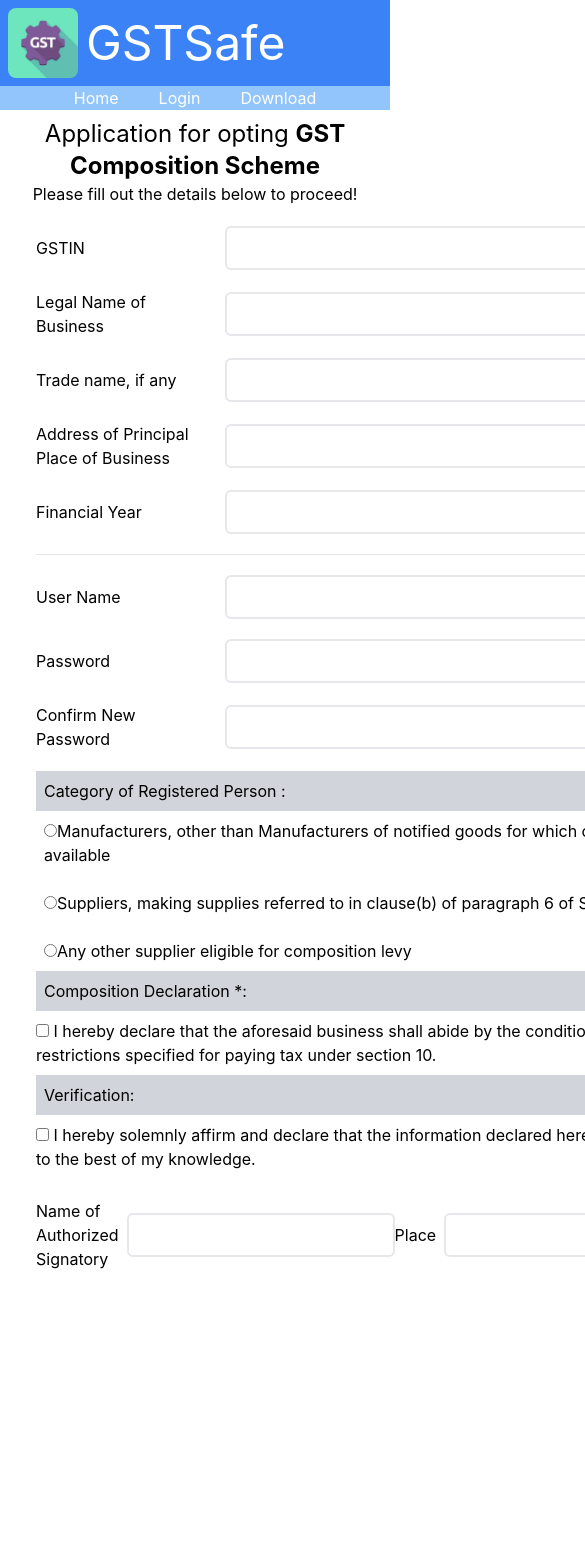
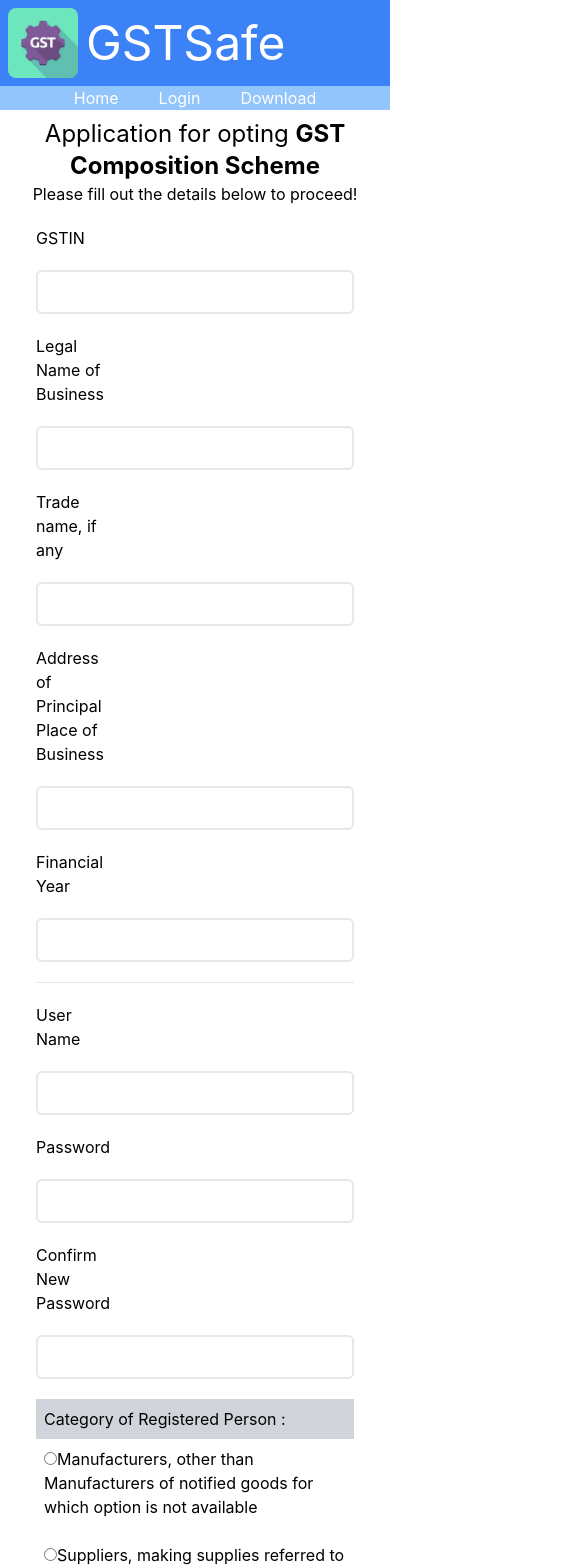
Before and after one commit to MohammedRiyazF/gstfiling_app, a React (Create React App) app: page /returns/gst_cmp_02/index in a window 390 px wide. Shown: the top 1568 px of the page, 585 px wide, since content can reach past the window. Before the commit the page ends 1359 px from the top, so only its background shows below. Built offline with nearby package versions, Linux system fonts and the light colour scheme.

Commit message:
made the app responsive

```diff
--- a/src/modules/dashboard/components/dashboard.jsx
+++ b/src/modules/dashboard/components/dashboard.jsx
@@ -8,13 +8,13 @@
     setShow(!show)
   }
   return (
-    <main className="h-[50vh] flex m-20 bg-white rounded-md">
-      <div className="w-full  p-2">
+    <main className=" flex m-10 bg-white rounded-md">
+      <div className="w-full  p-5">
         <h2>File Returns</h2>
         <hr />
         <h3 className="flex justify-end">* Indicates Mandatory Fields</h3>
         <br />
-        <section className="flex justify-evenly items-end">
+        <section className="grid grid-cols-1 md:grid-cols-3 lg:grid-cols-4 align-middle" >
           <div>
             <label>Financial Year * </label>
             <input className="border-2 flex items-center" list="year" />
@@ -52,13 +52,11 @@
               <option value='December' />
             </datalist>
           </div>
-          <button className="bg-blue-600 p-1 text-white rounded-md w-1/4" onClick={handleClick} >Search</button>
+          <button className="bg-blue-600 p-1 my-2 text-white rounded-md w-full" onClick={handleClick} >Search</button>
         </section>
         <br/><hr/>
         {show &&
-          <div>
             <Returns />
-          </div>
         }
       </div>
     </main>
--- a/src/modules/returns/components/gstcmp02form.jsx
+++ b/src/modules/returns/components/gstcmp02form.jsx
@@ -76,48 +76,48 @@
     }
 
     return (
-        <div className='flex flex-col bg-white w-full h-auto p-2'>
+        <div className='flex flex-col bg-white h-auto p-2'>
             <div>
                 <h2 className='text-center'>Application for opting <b>GST Composition Scheme</b></h2>
                 <p className='text-center'>Please fill out the details below to proceed!</p>
             </div>
             <div className='my-5 mx-7'>
                 <form className='grid gap-5' onSubmit={handleSubmit}>
-                    <div className='flex items-center justify-between gap-5'>
+                    <div className='grid grid-cols-1 sm:grid-cols-2 gap-5'>
                         <label className='w-1/4'>GSTIN</label>
-                        <input id="gstin" type='text' className='flex-1 p-2 border-2 rounded-md outline-none' />
+                        <input id="gstin" type='text' className='w-auto p-2 border-2 rounded-md outline-none' />
                     </div>
-                    <div className='flex items-center justify-between gap-5'>
+                    <div className='grid grid-cols-1 sm:grid-cols-2 gap-5'>
                         <label className='w-1/4'>Legal Name of Business</label>
-                        <input id="legalname" type='text' className='flex-1 p-2 border-2 rounded-md outline-none' />
+                        <input id="legalname" type='text' className='col-auto p-2 border-2 rounded-md outline-none' />
                     </div>
-                    <div className='flex items-center justify-between gap-5'>
+                    <div className='grid grid-cols-1 sm:grid-cols-2 gap-5'>
                         <label className='w-1/4'>Trade name, if any</label>
-                        <input id="tradename" type='text' className='flex-1 p-2 border-2 rounded-md outline-none' />
+                        <input id="tradename" type='text' className='col-auto p-2 border-2 rounded-md outline-none' />
                     </div>
-                    <div className='flex items-center justify-between gap-5'>
+                    <div className='grid grid-cols-1 sm:grid-cols-2 gap-5'>
                         <label className='w-1/4'>Address of Principal Place of Business</label>
-                        <input id="address" type='text' className='flex-1 p-2 border-2 rounded-md outline-none' />
+                        <input id="address" type='text' className='col-auto p-2 border-2 rounded-md outline-none' />
                     </div>
-                    <div className='flex items-center justify-between gap-5'>
+                    <div className='grid grid-cols-1 sm:grid-cols-2 gap-5'>
                         <label className='w-1/4'>Financial Year</label>
-                        <input id="financial_year" type='text' className='flex-1 p-2 border-2 rounded-md outline-none' />
+                        <input id="financial_year" type='text' className='col-auto p-2 border-2 rounded-md outline-none' />
                     </div>
                     <hr/>
-                    <div className='flex items-center justify-between gap-5'>
+                    <div className='grid grid-cols-1 sm:grid-cols-2 gap-5'>
                         <label className='w-1/4'>User Name</label>
-                        <input id="user_name" type='text' className='flex-1 p-2 border-2 rounded-md outline-none' />
+                        <input id="user_name" type='text' className='col-auto p-2 border-2 rounded-md outline-none' />
                     </div>
-                    <div className='flex items-center justify-between gap-5'>
+                    <div className='grid grid-cols-1 sm:grid-cols-2 gap-5'>
                         <label className='w-1/4'>Password</label>
-                        <input id="password" type='password' className='flex-1 p-2 border-2 rounded-md outline-none' />
+                        <input id="password" type='password' className='col-auto p-2 border-2 rounded-md outline-none' />
                     </div>
-                    <div className='flex items-center justify-between gap-5'>
+                    <div className='grid grid-cols-1 sm:grid-cols-2 gap-5'>
                         <label className='w-1/4'>Confirm New Password</label>
-                        <input id="confirm_password" type='password' className='flex-1 p-2 border-2 rounded-md outline-none' />
+                        <input id="confirm_password" type='password' className='col-auto p-2 border-2 rounded-md outline-none' />
                     </div>
                     <section>
-                        <div className='bg-gray-300 p-2'>
+                        <div className='bg-gray-300 p-2 '>
                             Category of Registered Person :
                         </div>
                         <div className='grid m-2' onChange={handleChange}>
@@ -152,12 +152,12 @@
                             </label>
                         </div>
                     </section>
-                    <section className="flex justify-around items-center">
-                        <div className='flex items-center gap-2'>
+                    <section className="grid grid-cols-1 sm:grid-cols-2">
+                        <div className='grid grid-cols-1 sm:grid-cols-2 gap-2 text-center'>
                             <label>Name of Authorized Signatory</label>
                             <input id="signature" type='text' className=" p-2 border-2 rounded-md outline-none" />
                         </div>
-                        <div className='flex items-center gap-2'>
+                        <div className='grid grid-cols-1 sm:grid-cols-2 gap-2 text-center'>
                             <label>Place</label>
                             <input id="place" type='text' className=" p-2 border-2 rounded-md outline-none" />
                         </div>
--- a/src/modules/returns/components/mock.json
+++ b/src/modules/returns/components/mock.json
@@ -10,7 +10,7 @@
             "id": 2,
             "name": "GSTR4A",
             "title": "Auto Drafted details",
-            "isFiled" : true
+            "isFiled" : false
         }
     ],
     "gstcmp08" : [
--- a/src/modules/returns/components/returns.jsx
+++ b/src/modules/returns/components/returns.jsx
@@ -10,7 +10,7 @@
         name === 'GST CMP-08' ? navigate(`/returns/gst_cmp_08/index/${id}`) : navigate('/returns/gstr4/index')
     }
     return (
-        <div className='bg-blue-300 w-1/4 rounded-md mt-10'>
+        <div className='bg-blue-300 w-full rounded-md mt-5'>
             <section className='text-center bg-blue-600 text-white font-light p-2 rounded-md h-4/6 flex-1' >
                 <h4>{title}</h4>
                 <h5>{name}</h5>
--- a/src/modules/returns/index.jsx
+++ b/src/modules/returns/index.jsx
@@ -5,7 +5,7 @@
 const ReturnIndex = () => {
     const data2 = data.data
   return (
-    <div className='flex h-full gap-2'>
+    <div className='gap-1 grid grid-cols-1 sm:grid-cols-2 md:grid-cols-3'>
     {data2.map((item) =>
         item.isFiled ? null : <Returns title={item.title} name={item.name} />
     )}
--- a/src/pages/home.jsx
+++ b/src/pages/home.jsx
@@ -2,15 +2,15 @@
 
 const Home = () => {
   return (
-    <div className='home flex justify-end items-start'>
-      <div className='bg-white w-2/4 h-3/4 rounded-md mt-16 mr-5 shadow-lg p-2'>
-          <div className='flex justify-center items-center gap-2 '>
+    <div className='home flex justify-center items-start bg-blue-400'>
+      <div className='bg-blue-400 rounded-md mt-20 m-5 shadow-lg p-2'>
+          <div className='flex justify-center items-center gap-2  shadow-lg shadow-gray-600 p-1 bg-white rounded '>
             <img src='/gsticon.jpeg' alt="gsticon" width={50} className="rounded-md" />
-            <h1 className='text-green-400 shadow-md'><b>GSTSAFE</b></h1>
+            <h1 className='text-green-400'><b>GSTSAFE</b></h1>
           </div>
-          <div className='text-center space-y-[15px] flex-1 h-full pt-20'>
+          <div className='text-center space-y-[15px] flex-1 h-full py-10'>
             <h2>A Secure</h2>
-            <h1>GST Return Filing</h1>
+            <h1 className='font-bold text-white'><span className="text-orange-400">GST</span> <span className="text-green-400">Return</span> Filing</h1>
             <h2>Platform</h2>
             <p>for small companies</p>
           </div>
--- a/src/pages/login.jsx
+++ b/src/pages/login.jsx
@@ -32,11 +32,10 @@
     }
   }
   return (
-    <div className='h-full flex justify-end border-2 bg-blue-600'>
-      <div className="flex items-center bg-white w-2/4" >
-        <section className="w-full row-span-3 bg-green-300 h-3/4" >
-          <h2 className="text-center p-3">Login to Continue</h2>
-          <div className='text-center mt-20 p-4 space-x-4'>
+      <div className="flex justify-center items-center bg-white w-full h-[85vh]" >
+        <section className="w-[90vw] bg-green-300 py-5 rounded-md" >
+          <h2 className="text-center text-[40px] p-3 font-bold text-white">Login to Continue</h2>
+          <div className='text-center mt-10 p-4 space-x-4'>
             <label>Username</label>
             <input id="username" type="text" className='w-2/4 p-2 outline-none' />
           </div>
@@ -45,7 +44,7 @@
             <input id="pass" type="password" className='w-2/4 p-2 outline-none' />
           </div>
           <div className='text-center mt-10'>
-            <button className="w-40 bg-blue-600 text-white p-3 rounded-md" onClick={handleClick} value={1} >Login</button>
+            <button className="w-[90%] bg-blue-600 text-white p-3 rounded-md" onClick={handleClick} value={1} >Login</button>
           </div>
           <hr className='m-5' />
           <div className=' flex justify-center items-center mt-10 gap-5'>
@@ -54,7 +53,6 @@
           </div>
         </section>
       </div>
-    </div>
   )
 }
 
```
Also changed, not shown: src/modules/returns/components/gstcmp08form.jsx (+38 -16 lines).
